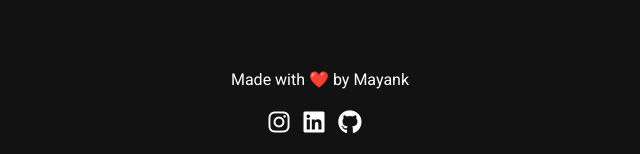
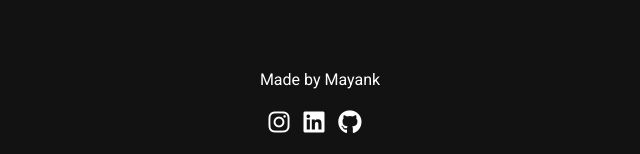
Before and after one commit to LuminousMayank/mayank.github.io, a plain HTML site: page index.html in a window 1280 px wide. Shown: the part 1736-1890 px from the top of the page, 320-960 px from the left. Drawn offline with Linux system fonts and the light colour scheme.

Commit message:
Update index.html

```diff
--- a/index.html
+++ b/index.html
@@ -92,7 +92,7 @@
     </section>
   </main>
   <footer>
-    <p>Made with ❤️ by Mayank</p>
+    <p>Made by Mayank</p>
     <ul>
       <li><a href="https://www.instagram.com/_mayday_mayank_?igsh=djF1d3J5dWd0b3ow&utm_source=qr" target="_blank"><i class="fab fa-instagram"></i></a></li>
       <li><a href="https://www.linkedin.com/in/mayank-behera-5249771b4?utm_source=share&utm_campaign=share_via&utm_content=profile&utm_medium=ios_app" target="_blank"><i class="fab fa-linkedin"></i></a></li>
```
